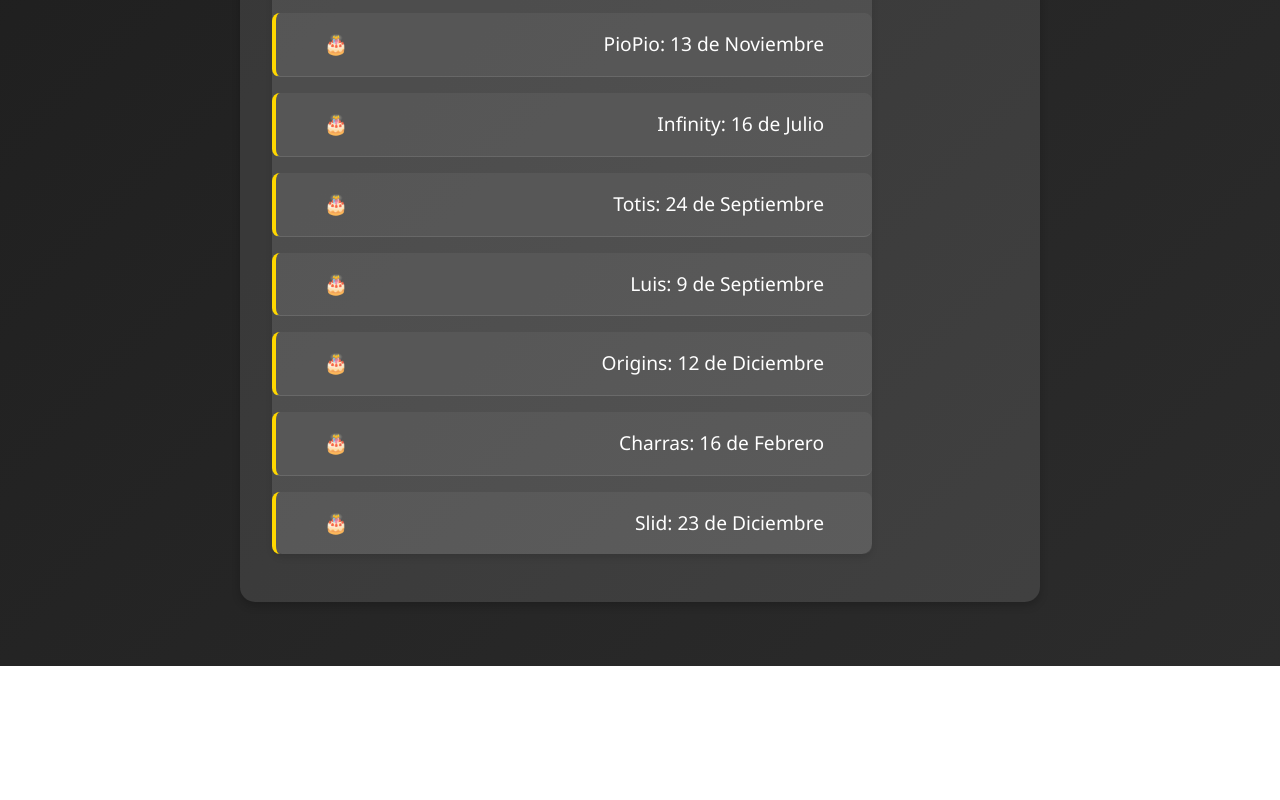
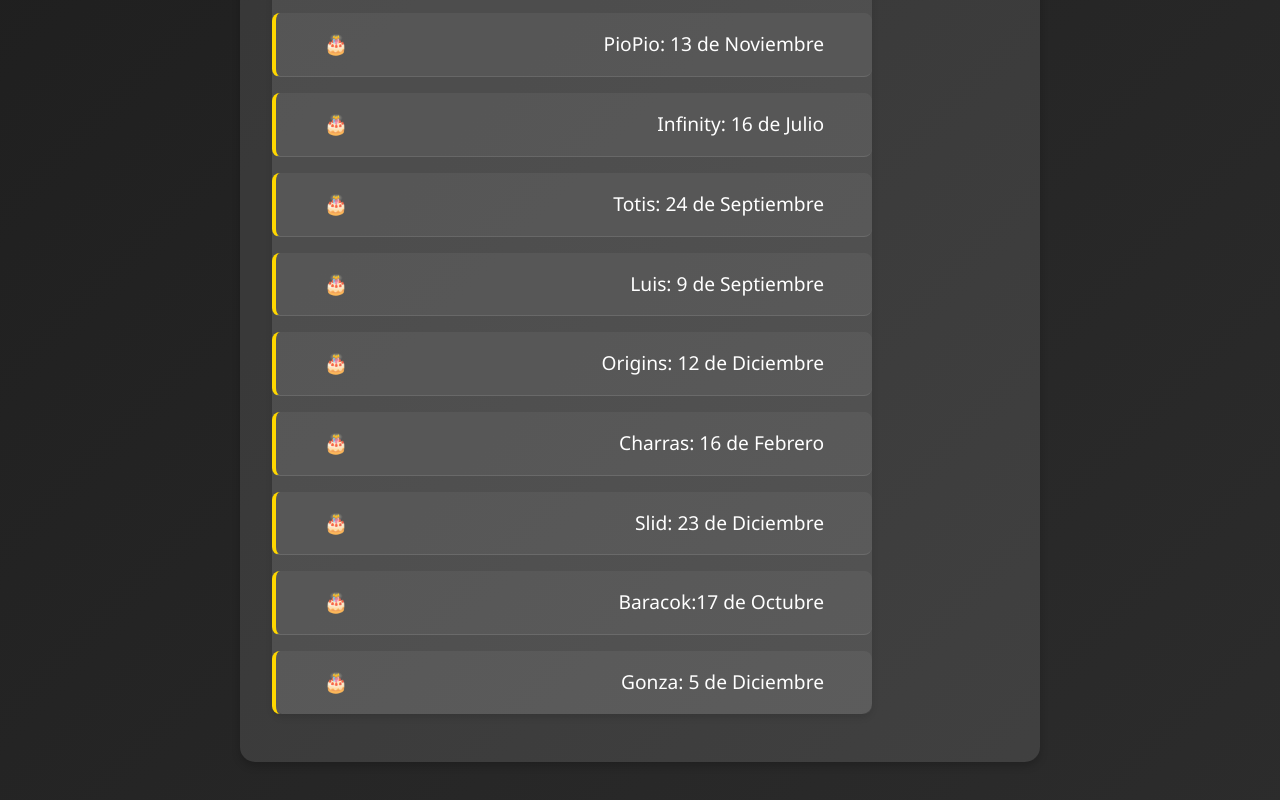
Before and after one commit to MarianoMonjeTecnico2023/tor, a plain HTML site: page cumpleaños.html in a window 1280 px wide. Shown: the part 922-1722 px from the top of the page. Before the commit the page ends 1588 px from the top, so only its background shows below. Drawn offline with Linux system fonts and the light colour scheme.

Commit message:
cumpleaños

```diff
--- a/cumpleaños.html
+++ b/cumpleaños.html
@@ -39,6 +39,8 @@
                 <li><p>Origins: 12 de Diciembre</p></li>
                 <li><p>Charras: 16 de Febrero</p></li>
                 <li><p>Slid: 23 de Diciembre</p></li>
+                <li><p>Baracok:17 de Octubre</p></li>
+                <li><p>Gonza: 5 de Diciembre</p></li>
             </ul>
         </div>
     </div>
```
